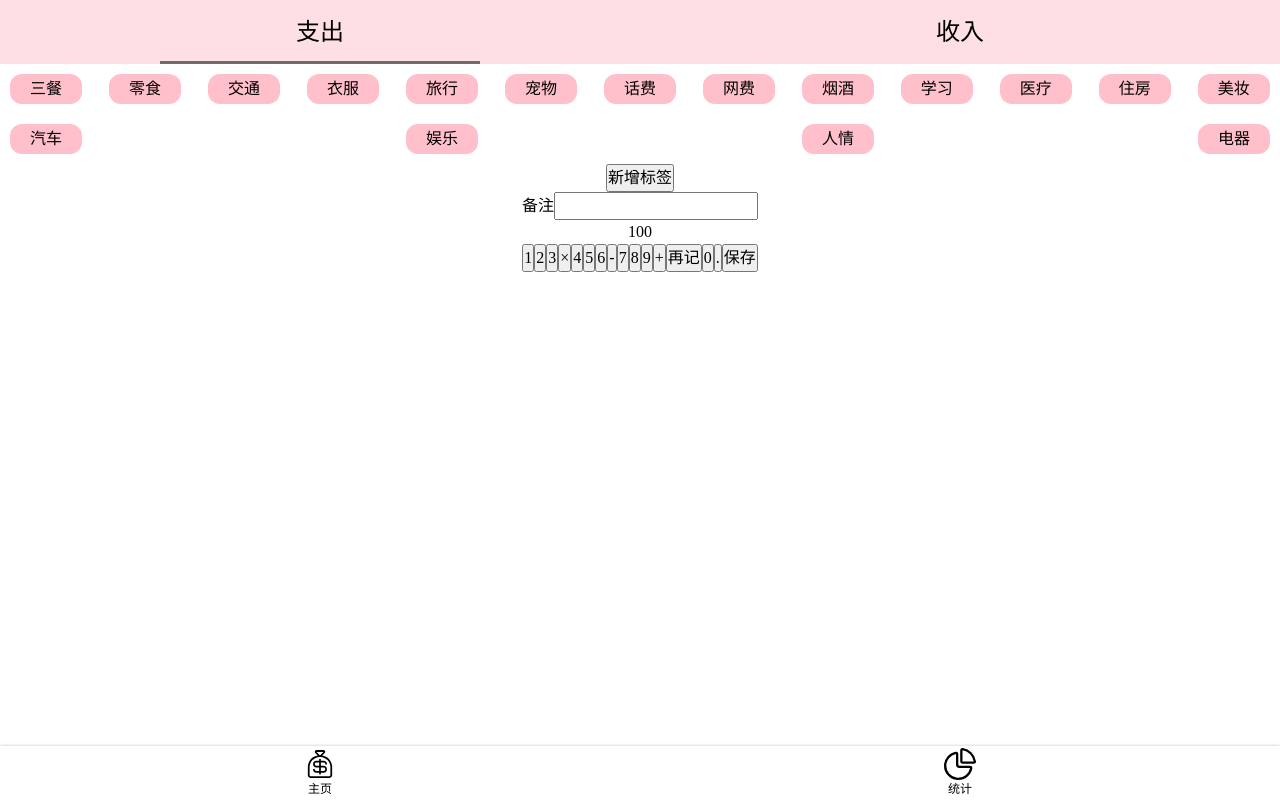
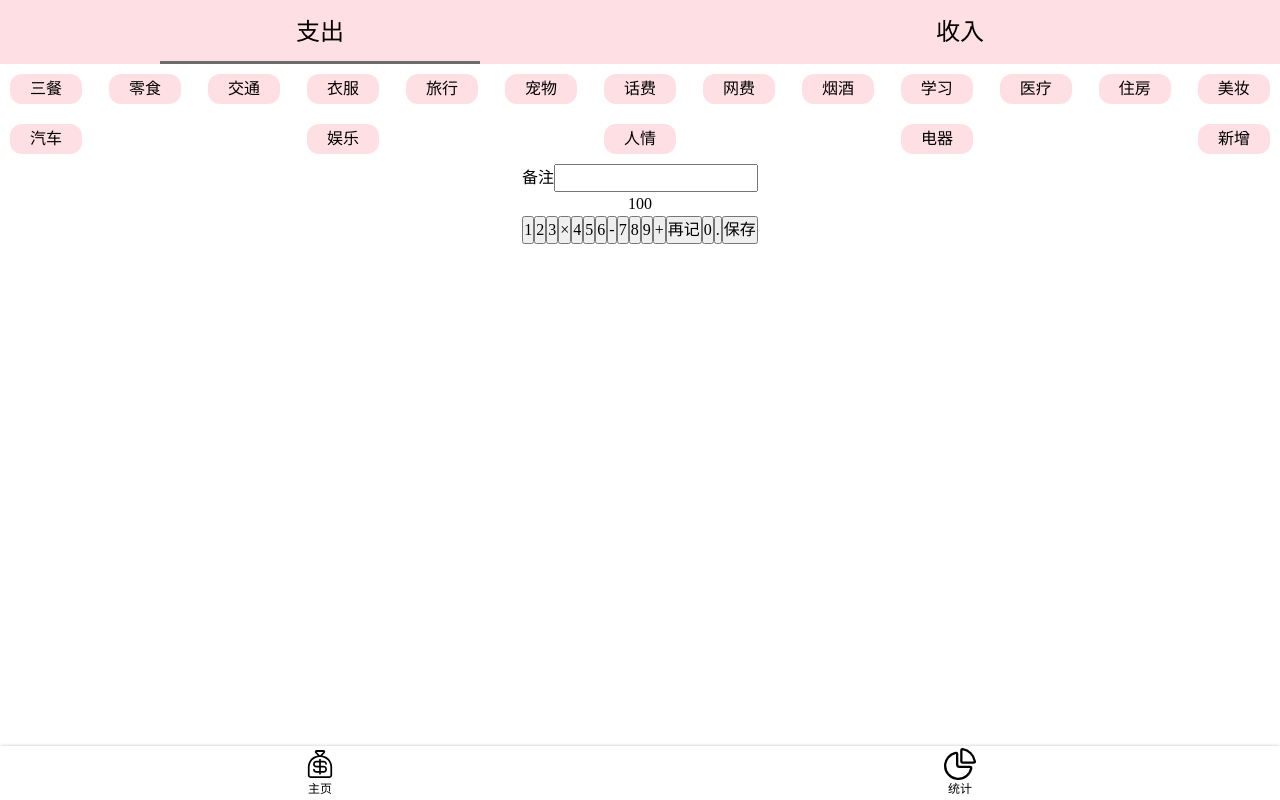
Before and after one commit to NiceyLai/money-traces, a Vue app: page /#/ in a window 1280 px wide. Built offline with nearby package versions, Linux system fonts and the light colour scheme.

Commit message:
把收入和支出板块做成组件

```diff
--- a/src/assets/style/helper.scss
+++ b/src/assets/style/helper.scss
@@ -56,3 +56,5 @@ $font-song: Georgia,
     serif;
 
 $color-highlight: pink;
+
+$color-background: rgb(254, 223, 228);
--- /dev/null
+++ b/src/components/Expenditures.vue
@@ -0,0 +1,55 @@
+<!-- eslint-disable vue/multi-word-component-names -->
+<template>
+  <div class="expendituresTags">
+    <ul class="current">
+      <li>三餐</li>
+      <li>零食</li>
+      <li>交通</li>
+      <li>衣服</li>
+      <li>旅行</li>
+      <li>宠物</li>
+      <li>话费</li>
+      <li>网费</li>
+      <li>烟酒</li>
+      <li>学习</li>
+      <li>医疗</li>
+      <li>住房</li>
+      <li>美妆</li>
+      <li>汽车</li>
+      <li>娱乐</li>
+      <li>人情</li>
+      <li>电器</li>
+      <li><button>新增</button></li>
+    </ul>
+  </div>
+</template>
+
+<script lang="ts">
+export default {};
+</script>
+
+<style lang="scss" scoped>
+@import "@/assets/style/helper.scss";
+
+.expendituresTags {
+  > .current {
+    display: flex;
+    justify-content: space-between;
+    flex-wrap: wrap;
+    > li {
+      display: flex;
+      align-items: center;
+      background: $color-background;
+      height: 30px;
+      border-radius: 12px;
+      padding: 0 20px;
+      margin: 10px 10px;
+      white-space: nowrap;
+      > button {
+        border: none;
+        background: transparent;
+      }
+    }
+  }
+}
+</style>
--- /dev/null
+++ b/src/components/Revenue.vue
@@ -0,0 +1,44 @@
+<!-- eslint-disable vue/multi-word-component-names -->
+<template>
+  <div class="revenueTags">
+    <ul class="current">
+      <li>工资</li>
+      <li>外快</li>
+      <li>股票</li>
+      <li>基金</li>
+      <li>其他</li>
+      <li><button>新增</button></li>
+    </ul>
+  </div>
+</template>
+
+<script lang="ts">
+export default {};
+</script>
+
+<style lang="scss" scoped>
+@import "@/assets/style/helper.scss";
+
+.revenueTags {
+  display: none;
+  > .current {
+    display: flex;
+    justify-content: space-between;
+    flex-wrap: wrap;
+    > li {
+      display: flex;
+      align-items: center;
+      background: $color-background;
+      height: 30px;
+      border-radius: 12px;
+      padding: 0 20px;
+      margin: 10px 10px;
+      white-space: nowrap;
+      > button {
+        border: none;
+        background: transparent;
+      }
+    }
+  }
+}
+</style>
--- a/src/views/Money.vue
+++ b/src/views/Money.vue
@@ -7,38 +7,8 @@
         <li>收入</li>
       </ul>
     </nav>
-    <div class="expendituresTags">
-      <ul class="current">
-        <li>三餐</li>
-        <li>零食</li>
-        <li>交通</li>
-        <li>衣服</li>
-        <li>旅行</li>
-        <li>宠物</li>
-        <li>话费</li>
-        <li>网费</li>
-        <li>烟酒</li>
-        <li>学习</li>
-        <li>医疗</li>
-        <li>住房</li>
-        <li>美妆</li>
-        <li>汽车</li>
-        <li>娱乐</li>
-        <li>人情</li>
-        <li>电器</li>
-      </ul>
-      <div class="new"><button>新增标签</button></div>
-    </div>
-    <div class="revenueTags">
-      <ul class="current">
-        <li>工资</li>
-        <li>外快</li>
-        <li>股票</li>
-        <li>基金</li>
-        <li>其他</li>
-      </ul>
-      <div class="new"><button>新增标签</button></div>
-    </div>
+    <Expenditures></Expenditures>
+    <Revenue></Revenue>
     <label class="notes">
       <span class="name">备注</span>
       <input type="text" />
@@ -68,7 +38,12 @@
 </template>
 
 <script lang="ts">
-export default {};
+import Expenditures from "@/components/Expenditures.vue";
+import Revenue from "../components/Revenue.vue";
+export default {
+  // eslint-disable-next-line vue/no-unused-components
+  components: { Expenditures, Revenue },
+};
 </script>
 
 <style lang="scss" scoped>
@@ -85,7 +60,7 @@ export default {};
 }
 nav {
   > .types {
-    background: rgb(254, 223, 228);
+    background: $color-background;
     display: flex;
     text-align: center;
     font-size: 24px;
@@ -108,30 +83,4 @@ nav {
     }
   }
 }
-
-.expendituresTags {
-  > .current {
-    display: flex;
-    justify-content: space-between;
-    flex-wrap: wrap;
-    > li {
-      display: flex;
-      align-items: center;
-      background: pink;
-      height: 30px;
-      border-radius: 12px;
-      padding: 0 20px;
-      margin: 10px 10px;
-      white-space: nowrap;
-    }
-  }
-  .new {
-    .button {
-    }
-  }
-}
-
-.revenueTags {
-  display: none;
-}
 </style>
```
